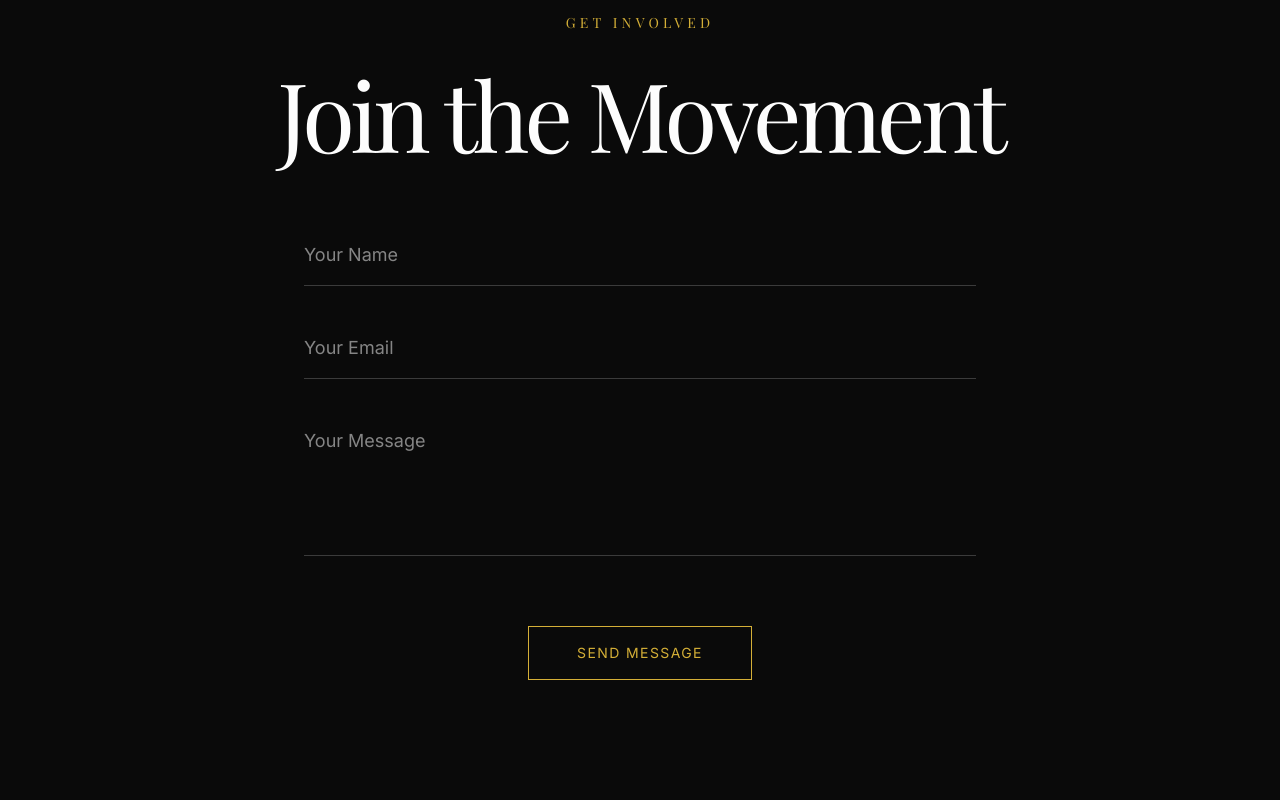
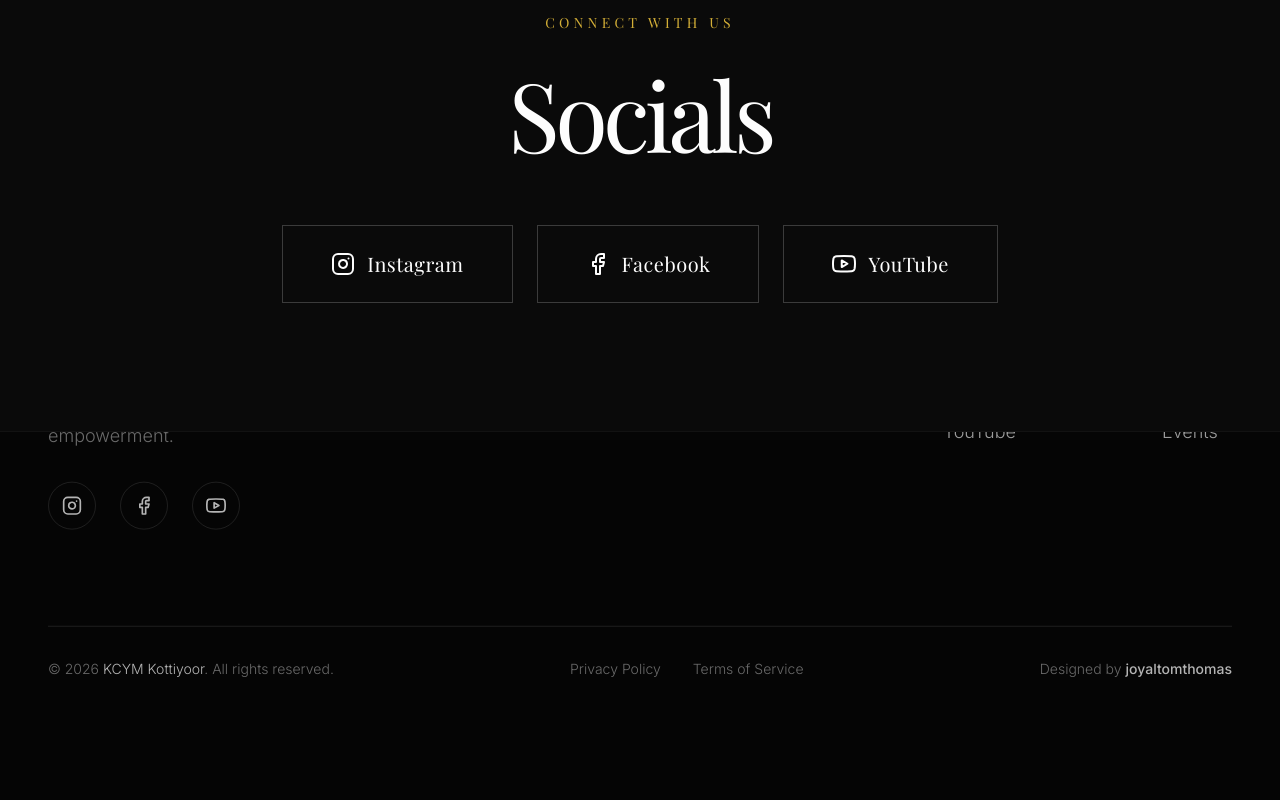
Before and after one commit to Joyal1010/KCYM, a React (Vite) app: page / in a window 1280 px wide. Shown: the part 8660-9460 px from the top of the page. Built offline with nearby package versions, Linux system fonts and the light colour scheme; a web font is replaced by a local one.

Commit message:
Update footer layout and social links

```diff
--- a/src/components/Contact.jsx
+++ b/src/components/Contact.jsx
@@ -1,28 +1,50 @@
+const Instagram = ({ className }) => (
+  <svg className={className} viewBox="0 0 24 24" fill="none" stroke="currentColor" strokeWidth="2" strokeLinecap="round" strokeLinejoin="round">
+    <rect x="2" y="2" width="20" height="20" rx="5" ry="5"></rect>
+    <path d="M16 11.37A4 4 0 1 1 12.63 8 4 4 0 0 1 16 11.37z"></path>
+    <line x1="17.5" y1="6.5" x2="17.51" y2="6.5"></line>
+  </svg>
+);
+
+const Facebook = ({ className }) => (
+  <svg className={className} viewBox="0 0 24 24" fill="none" stroke="currentColor" strokeWidth="2" strokeLinecap="round" strokeLinejoin="round">
+    <path d="M18 2h-3a5 5 0 0 0-5 5v3H7v4h3v8h4v-8h3l1-4h-4V7a1 1 0 0 1 1-1h3z"></path>
+  </svg>
+);
+
+const Youtube = ({ className }) => (
+  <svg className={className} viewBox="0 0 24 24" fill="none" stroke="currentColor" strokeWidth="2" strokeLinecap="round" strokeLinejoin="round">
+    <path d="M22.54 6.42a2.78 2.78 0 0 0-1.94-2C18.88 4 12 4 12 4s-6.88 0-8.6.46a2.78 2.78 0 0 0-1.94 2A29 29 0 0 0 1 11.75a29 29 0 0 0 .46 5.33A2.78 2.78 0 0 0 3.4 19c1.72.46 8.6.46 8.6.46s6.88 0 8.6-.46a2.78 2.78 0 0 0 1.94-2 29 29 0 0 0 .46-5.25 29 29 0 0 0-.46-5.33z"></path>
+    <polygon points="9.75 15.02 15.5 11.75 9.75 8.48 9.75 15.02"></polygon>
+  </svg>
+);
+
 const Contact = () => {
   return (
     <section id="contact" className="py-32 px-6 lg:px-12 bg-background relative z-10">
       <div className="max-w-4xl mx-auto text-center">
-        <h2 className="text-sm uppercase tracking-[0.3em] text-gold mb-8">Get involved</h2>
-        <h3 className="text-5xl md:text-7xl lg:text-8xl font-serif mb-16 tracking-tighter">Join the Movement</h3>
+        <h2 className="text-sm uppercase tracking-[0.3em] text-gold mb-8">Connect with us</h2>
+        <h3 className="text-5xl md:text-7xl lg:text-8xl font-serif mb-16 tracking-tighter">Socials</h3>
 
-        <form className="flex flex-col gap-8 max-w-2xl mx-auto text-left">
-          <div className="relative">
-            <input type="text" id="name" className="peer w-full bg-transparent border-b border-white/20 py-4 focus:outline-none focus:border-gold transition-colors text-lg placeholder-transparent interactive" placeholder="Name" />
-            <label htmlFor="name" className="absolute left-0 top-4 text-white/50 text-lg transition-all peer-focus:-top-4 peer-focus:text-sm peer-focus:text-gold peer-placeholder-shown:top-4 peer-placeholder-shown:text-lg cursor-text pointer-events-none">Your Name</label>
-          </div>
-          <div className="relative">
-            <input type="email" id="email" className="peer w-full bg-transparent border-b border-white/20 py-4 focus:outline-none focus:border-gold transition-colors text-lg placeholder-transparent interactive" placeholder="Email" />
-            <label htmlFor="email" className="absolute left-0 top-4 text-white/50 text-lg transition-all peer-focus:-top-4 peer-focus:text-sm peer-focus:text-gold peer-placeholder-shown:top-4 peer-placeholder-shown:text-lg cursor-text pointer-events-none">Your Email</label>
-          </div>
-          <div className="relative">
-            <textarea id="message" rows="4" className="peer w-full bg-transparent border-b border-white/20 py-4 focus:outline-none focus:border-gold transition-colors text-lg resize-none placeholder-transparent interactive" placeholder="Message"></textarea>
-            <label htmlFor="message" className="absolute left-0 top-4 text-white/50 text-lg transition-all peer-focus:-top-4 peer-focus:text-sm peer-focus:text-gold peer-placeholder-shown:top-4 peer-placeholder-shown:text-lg cursor-text pointer-events-none">Your Message</label>
-          </div>
+        <div className="flex flex-col md:flex-row justify-center items-center gap-6 max-w-4xl mx-auto">
+          <a href="https://www.instagram.com/kcym_kottiyoor/" target="_blank" rel="noopener noreferrer" className="group relative px-12 py-6 border border-white/20 hover:border-gold transition-all duration-500 overflow-hidden interactive flex items-center justify-center min-w-[200px] w-full md:w-auto gap-3">
+            <div className="absolute inset-0 bg-gold/10 translate-y-[100%] group-hover:translate-y-0 transition-transform duration-500 ease-in-out" />
+            <Instagram className="relative z-10 w-6 h-6 group-hover:text-gold transition-colors duration-500" />
+            <span className="relative z-10 text-xl font-serif tracking-wide group-hover:text-gold transition-colors duration-500">Instagram</span>
+          </a>
 
-          <button type="submit" className="mt-8 self-center px-12 py-4 border border-gold text-gold hover:bg-gold hover:text-background transition-colors duration-300 tracking-widest uppercase text-sm interactive">
-            Send Message
-          </button>
-        </form>
+          <a href="https://www.facebook.com/sebastianschurch.kottiyoor" target="_blank" rel="noopener noreferrer" className="group relative px-12 py-6 border border-white/20 hover:border-gold transition-all duration-500 overflow-hidden interactive flex items-center justify-center min-w-[200px] w-full md:w-auto gap-3">
+            <div className="absolute inset-0 bg-gold/10 translate-y-[100%] group-hover:translate-y-0 transition-transform duration-500 ease-in-out" />
+            <Facebook className="relative z-10 w-6 h-6 group-hover:text-gold transition-colors duration-500" />
+            <span className="relative z-10 text-xl font-serif tracking-wide group-hover:text-gold transition-colors duration-500">Facebook</span>
+          </a>
+
+          <a href="https://youtube.com" target="_blank" rel="noopener noreferrer" className="group relative px-12 py-6 border border-white/20 hover:border-gold transition-all duration-500 overflow-hidden interactive flex items-center justify-center min-w-[200px] w-full md:w-auto gap-3">
+            <div className="absolute inset-0 bg-gold/10 translate-y-[100%] group-hover:translate-y-0 transition-transform duration-500 ease-in-out" />
+            <Youtube className="relative z-10 w-6 h-6 group-hover:text-gold transition-colors duration-500" />
+            <span className="relative z-10 text-xl font-serif tracking-wide group-hover:text-gold transition-colors duration-500">YouTube</span>
+          </a>
+        </div>
       </div>
     </section>
   );
--- a/src/components/Footer.jsx
+++ b/src/components/Footer.jsx
@@ -1,5 +1,26 @@
 import { useEffect, useRef } from 'react';
 import gsap from 'gsap';
+
+const Instagram = ({ className }) => (
+  <svg className={className} viewBox="0 0 24 24" fill="none" stroke="currentColor" strokeWidth="2" strokeLinecap="round" strokeLinejoin="round">
+    <rect x="2" y="2" width="20" height="20" rx="5" ry="5"></rect>
+    <path d="M16 11.37A4 4 0 1 1 12.63 8 4 4 0 0 1 16 11.37z"></path>
+    <line x1="17.5" y1="6.5" x2="17.51" y2="6.5"></line>
+  </svg>
+);
+
+const Facebook = ({ className }) => (
+  <svg className={className} viewBox="0 0 24 24" fill="none" stroke="currentColor" strokeWidth="2" strokeLinecap="round" strokeLinejoin="round">
+    <path d="M18 2h-3a5 5 0 0 0-5 5v3H7v4h3v8h4v-8h3l1-4h-4V7a1 1 0 0 1 1-1h3z"></path>
+  </svg>
+);
+
+const Youtube = ({ className }) => (
+  <svg className={className} viewBox="0 0 24 24" fill="none" stroke="currentColor" strokeWidth="2" strokeLinecap="round" strokeLinejoin="round">
+    <path d="M22.54 6.42a2.78 2.78 0 0 0-1.94-2C18.88 4 12 4 12 4s-6.88 0-8.6.46a2.78 2.78 0 0 0-1.94 2A29 29 0 0 0 1 11.75a29 29 0 0 0 .46 5.33A2.78 2.78 0 0 0 3.4 19c1.72.46 8.6.46 8.6.46s6.88 0 8.6-.46a2.78 2.78 0 0 0 1.94-2 29 29 0 0 0 .46-5.25 29 29 0 0 0-.46-5.33z"></path>
+    <polygon points="9.75 15.02 15.5 11.75 9.75 8.48 9.75 15.02"></polygon>
+  </svg>
+);
 
 const Footer = () => {
   const footerRef = useRef(null);
@@ -22,34 +43,87 @@ const Footer = () => {
   }, []);
 
   return (
-    <footer className="relative h-[60vh] bg-[#050505] text-white overflow-hidden z-0">
-      <div ref={footerRef} className="absolute inset-0 flex flex-col justify-between pt-24 pb-12 px-6 lg:px-12 w-full h-full">
-        <div className="flex flex-col md:flex-row justify-between items-start md:items-center gap-8">
-          <div>
-            <h4 className="font-serif text-3xl mb-4">KCYM Kottiyoor</h4>
-            <p className="text-white/50 max-w-sm">
-              St. Sebastian's Church, Kottiyoor, Kerala. Spreading faith, love, and hope.
+    <footer className="relative bg-[#050505] text-white overflow-hidden z-0 border-t border-white/5">
+      <div ref={footerRef} className="max-w-7xl mx-auto pt-32 pb-12 px-6 lg:px-12 flex flex-col min-h-[70vh] justify-between">
+
+        {/* Main Footer Content */}
+        <div className="grid grid-cols-1 md:grid-cols-12 gap-16 mb-24">
+
+          {/* Brand & Description */}
+          <div className="col-span-1 md:col-span-6 flex flex-col">
+            <h2 className="font-serif text-5xl md:text-7xl mb-6 tracking-tight text-white/90">
+              KCYM <span className="text-gold italic font-light">Kottiyoor</span>
+            </h2>
+            <p className="text-white/40 text-lg max-w-md leading-relaxed font-light mb-8">
+              St. Sebastian's Church, Kottiyoor, Kerala.<br/>
+              Spreading faith, love, and hope through youth empowerment.
             </p>
+
+            {/* Social Icons */}
+            <div className="flex gap-6 items-center">
+              <a href="https://www.instagram.com/kcym_kottiyoor/" target="_blank" rel="noopener noreferrer" className="group interactive w-12 h-12 rounded-full border border-white/10 flex items-center justify-center hover:border-gold hover:bg-gold/5 transition-all duration-300">
+                <Instagram className="w-5 h-5 text-white/70 group-hover:text-gold transition-colors duration-300" />
+              </a>
+              <a href="https://www.facebook.com/sebastianschurch.kottiyoor" target="_blank" rel="noopener noreferrer" className="group interactive w-12 h-12 rounded-full border border-white/10 flex items-center justify-center hover:border-gold hover:bg-gold/5 transition-all duration-300">
+                <Facebook className="w-5 h-5 text-white/70 group-hover:text-gold transition-colors duration-300" />
+              </a>
+              <a href="https://youtube.com" target="_blank" rel="noopener noreferrer" className="group interactive w-12 h-12 rounded-full border border-white/10 flex items-center justify-center hover:border-gold hover:bg-gold/5 transition-all duration-300">
+                <Youtube className="w-5 h-5 text-white/70 group-hover:text-gold transition-colors duration-300" />
+              </a>
+            </div>
           </div>
 
-          <div className="flex gap-12 text-sm uppercase tracking-widest">
-            <div className="flex flex-col gap-4">
-              <a href="#" className="hover:text-gold transition-colors interactive">Instagram</a>
-              <a href="#" className="hover:text-gold transition-colors interactive">Facebook</a>
-              <a href="#" className="hover:text-gold transition-colors interactive">YouTube</a>
+          {/* Navigation Links */}
+          <div className="col-span-1 md:col-span-6 flex flex-col md:flex-row justify-end gap-16 md:gap-32">
+            <div className="flex flex-col gap-6">
+              <h4 className="text-gold text-xs tracking-[0.3em] uppercase mb-2">Socials</h4>
+              <a href="https://www.instagram.com/kcym_kottiyoor/" target="_blank" rel="noopener noreferrer" className="text-white/60 hover:text-white transition-colors text-lg font-light interactive flex items-center gap-2 group">
+                <span className="w-0 h-[1px] bg-gold transition-all duration-300 group-hover:w-4"></span>
+                Instagram
+              </a>
+              <a href="https://www.facebook.com/sebastianschurch.kottiyoor" target="_blank" rel="noopener noreferrer" className="text-white/60 hover:text-white transition-colors text-lg font-light interactive flex items-center gap-2 group">
+                <span className="w-0 h-[1px] bg-gold transition-all duration-300 group-hover:w-4"></span>
+                Facebook
+              </a>
+              <a href="https://youtube.com" target="_blank" rel="noopener noreferrer" className="text-white/60 hover:text-white transition-colors text-lg font-light interactive flex items-center gap-2 group">
+                <span className="w-0 h-[1px] bg-gold transition-all duration-300 group-hover:w-4"></span>
+                YouTube
+              </a>
             </div>
-            <div className="flex flex-col gap-4">
-              <a href="#home" className="hover:text-gold transition-colors interactive">Home</a>
-              <a href="#about" className="hover:text-gold transition-colors interactive">About</a>
-              <a href="#events" className="hover:text-gold transition-colors interactive">Events</a>
+
+            <div className="flex flex-col gap-6">
+              <h4 className="text-gold text-xs tracking-[0.3em] uppercase mb-2">Explore</h4>
+              <a href="#home" className="text-white/60 hover:text-white transition-colors text-lg font-light interactive flex items-center gap-2 group">
+                <span className="w-0 h-[1px] bg-gold transition-all duration-300 group-hover:w-4"></span>
+                Home
+              </a>
+              <a href="#about" className="text-white/60 hover:text-white transition-colors text-lg font-light interactive flex items-center gap-2 group">
+                <span className="w-0 h-[1px] bg-gold transition-all duration-300 group-hover:w-4"></span>
+                About
+              </a>
+              <a href="#events" className="text-white/60 hover:text-white transition-colors text-lg font-light interactive flex items-center gap-2 group">
+                <span className="w-0 h-[1px] bg-gold transition-all duration-300 group-hover:w-4"></span>
+                Events
+              </a>
             </div>
           </div>
+
         </div>
 
-        <div className="border-t border-white/10 pt-8 mt-16 flex flex-col md:flex-row justify-between items-center gap-4 text-xs text-white/30 uppercase tracking-widest">
-          <p>&copy; {new Date().getFullYear()} KCYM Kottiyoor. All rights reserved.</p>
-          <p>Designed with cinematic luxury.</p>
+        {/* Copyright Section */}
+        <div className="border-t border-white/10 pt-8 flex flex-col md:flex-row justify-between items-center gap-6">
+          <p className="text-sm text-white/40 font-light">
+            &copy; {new Date().getFullYear()} <span className="text-white/70">KCYM Kottiyoor</span>. All rights reserved.
+          </p>
+          <div className="flex gap-8 text-sm text-white/40 font-light">
+            <a href="#" className="hover:text-white transition-colors">Privacy Policy</a>
+            <a href="#" className="hover:text-white transition-colors">Terms of Service</a>
+          </div>
+          <p className="text-sm text-white/40 font-light flex items-center gap-1">
+            Designed by <a href="https://joyaltomthomas.vercel.app/" target="_blank" rel="noopener noreferrer" className="text-white/70 hover:text-gold transition-colors font-medium">joyaltomthomas</a>
+          </p>
         </div>
+
       </div>
     </footer>
   );
```
